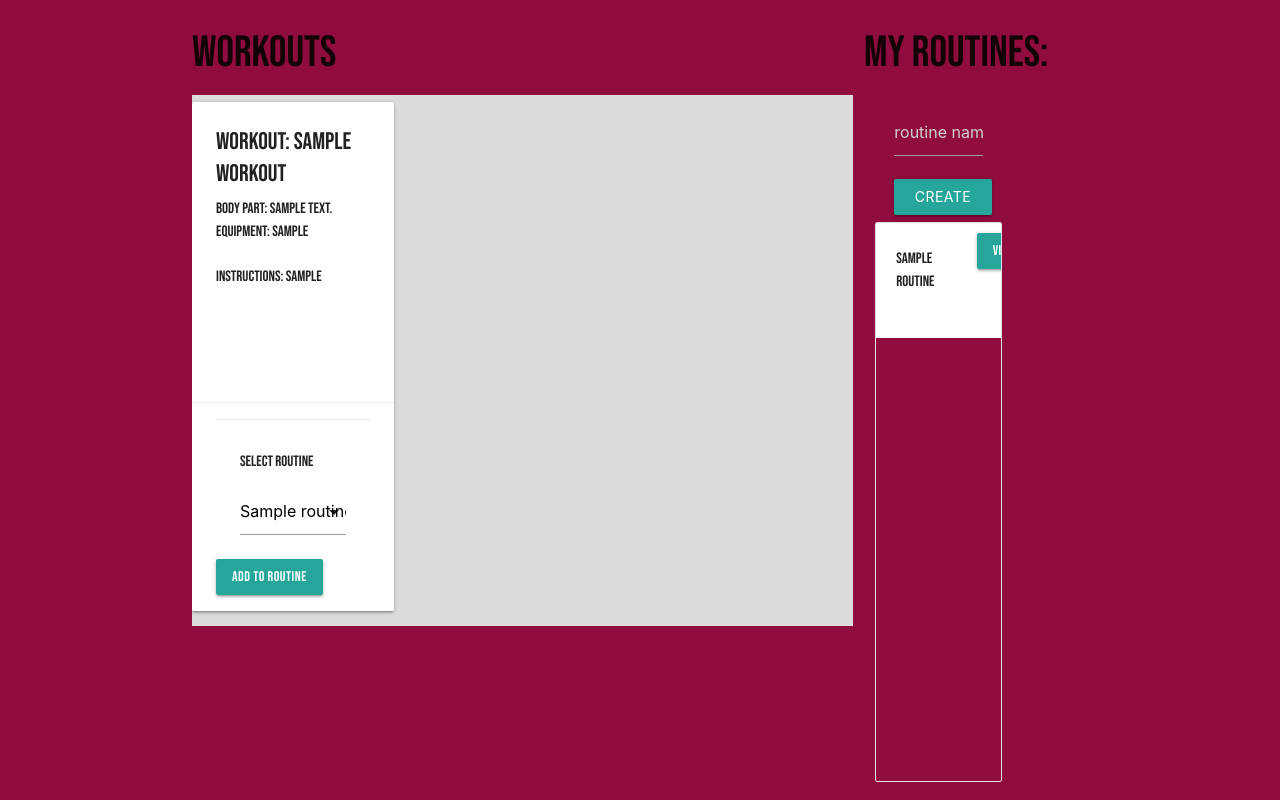
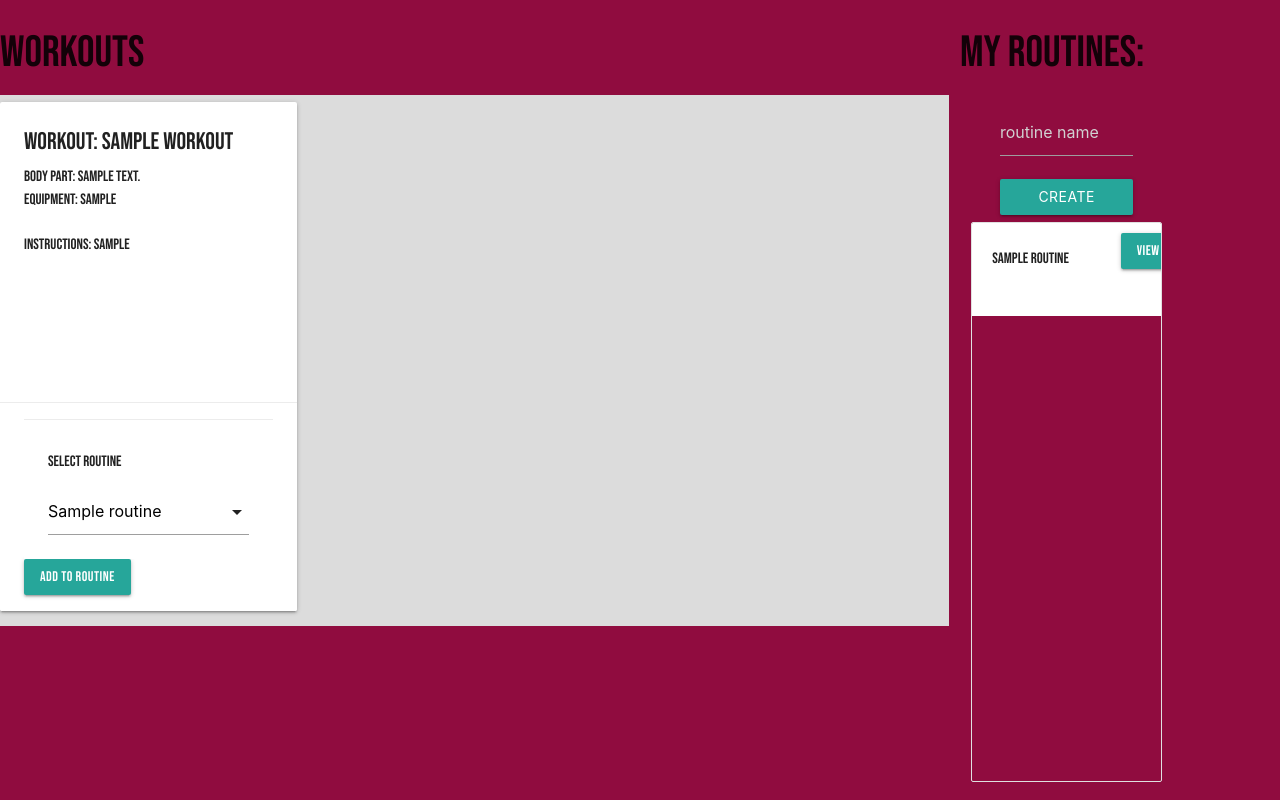
Before and after one commit to Neya1306/Workout-Remixer, a Flask app: page / in a window 1280 px wide. Run offline with Flask 3, Linux system fonts and the light colour scheme; tables that the repository leaves empty hold one stand-in row (values such as "Sample post").

Commit message:
Update layout.html

```diff
--- a/App/templates/layout.html
+++ b/App/templates/layout.html
@@ -17,7 +17,7 @@
 
   <body>
     <!-- Removed navigation bar and "class = container" -->
-    <div class="container" id="content" style="font-family: 'Bebas Neue', sans-serif;">{% block content %}{% endblock %}</div>
+    <div id="content" style="font-family: 'Bebas Neue', sans-serif;">{% block content %}{% endblock %}</div>
     <script src="https://cdnjs.cloudflare.com/ajax/libs/materialize/1.0.0/js/materialize.min.js"></script>
     <script>
        M.AutoInit();
```
